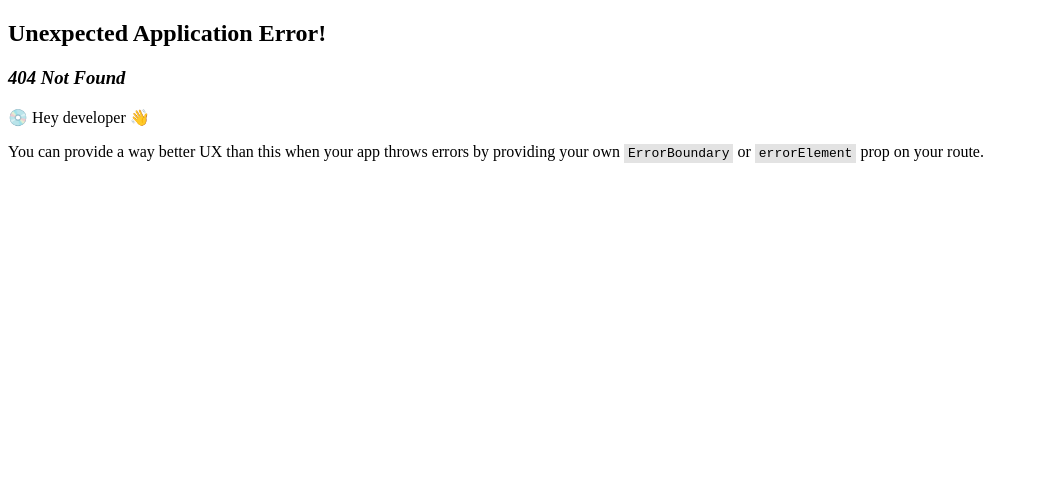
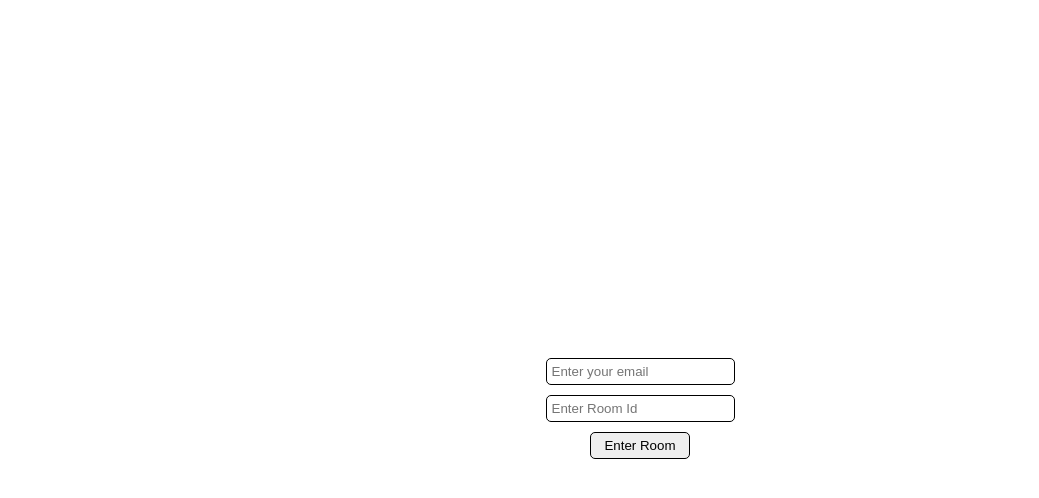
Before and after one commit to Akash-152000/webrtc, a React (Vite) app in the folder client/: page /home in a window 1280 px wide. Before the commit this address had no page. Shown: the top 498 px of the page, without its empty margins (0-1039 px from the left). Built offline with nearby package versions, Linux system fonts and the light colour scheme.

Commit message:
created join room event in socket

```diff
--- a/client/src/App.css
+++ b/client/src/App.css
@@ -0,0 +1,29 @@
+.home-container{
+    display: flex;
+    justify-content: center;
+    align-items: center;
+    height: 100vh;;
+}
+
+.container{
+    display: flex;
+    flex-direction: column;
+    justify-content: center;
+    align-items: center;
+    gap: 10px;
+}
+
+input,button{
+    padding: 5px;
+    border: 1px solid black;
+    border-radius: 5px;
+}
+
+button{
+    cursor: pointer;
+    width:100px;
+}
+
+button:hover{
+    background: #dadada;
+}
--- a/client/src/main.jsx
+++ b/client/src/main.jsx
@@ -3,12 +3,14 @@ import ReactDOM from 'react-dom/client'
 import App from './App.jsx'
 import './index.css'
 import {Route, RouterProvider, createBrowserRouter, createRoutesFromElements} from 'react-router-dom'
+import { Home } from './pages/Home.jsx'
 
 
 const router = createBrowserRouter(
       createRoutesFromElements(
         <Route path='/' element={<App />}>
           <Route path='' element={<h1>Helllllllo</h1>}/>
+          <Route path='/home' element={<Home/>}/>
         </Route>
       )
   )
--- /dev/null
+++ b/client/src/pages/Home.jsx
@@ -0,0 +1,13 @@
+import React from 'react'
+
+export const Home = () => {
+  return (
+    <div className='home-container'>
+        <div className='container'>
+            <input type="email" placeholder='Enter your email' />
+            <input type="roomId" placeholder='Enter Room Id' />
+            <button>Enter Room</button>
+        </div>
+    </div>
+  )
+}
```
Also changed, not shown: 1 other file (tests, documents, lock files or other folders).
